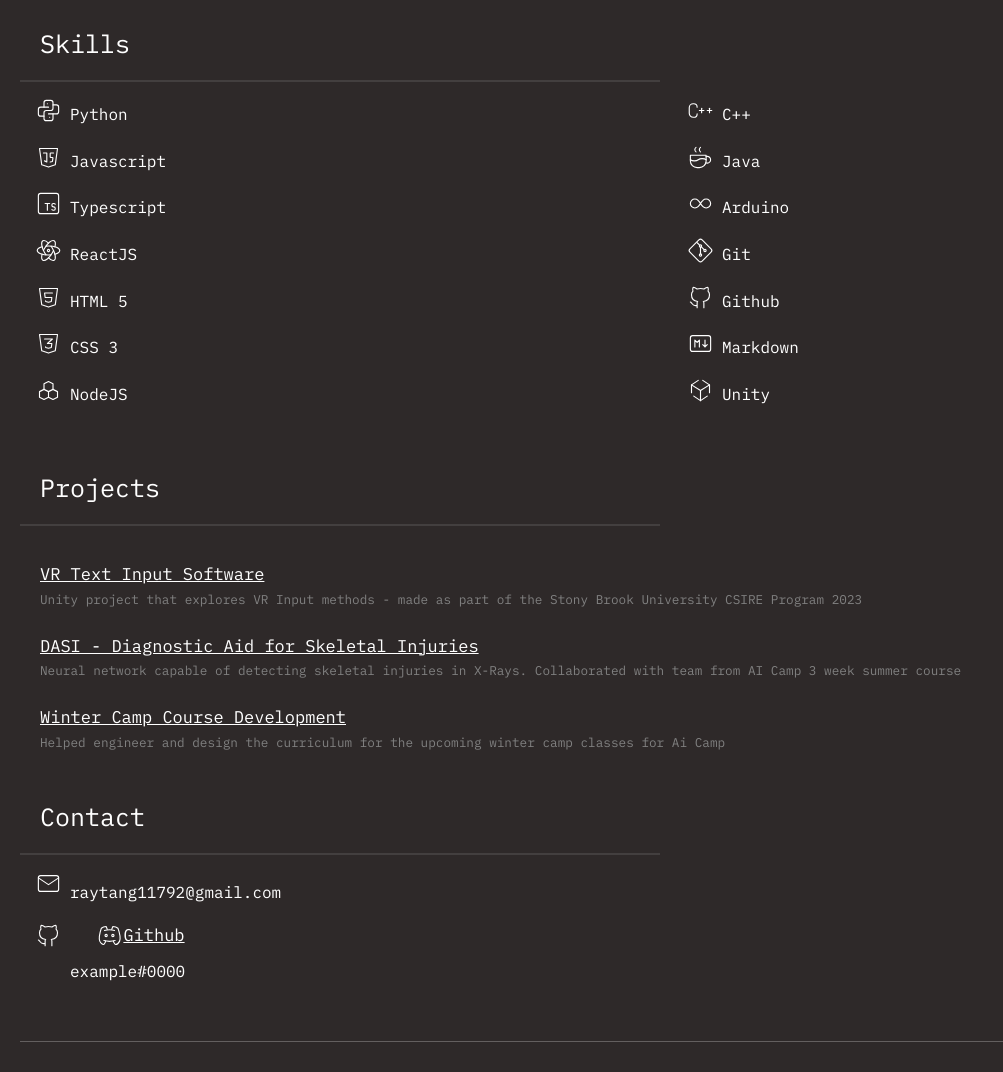
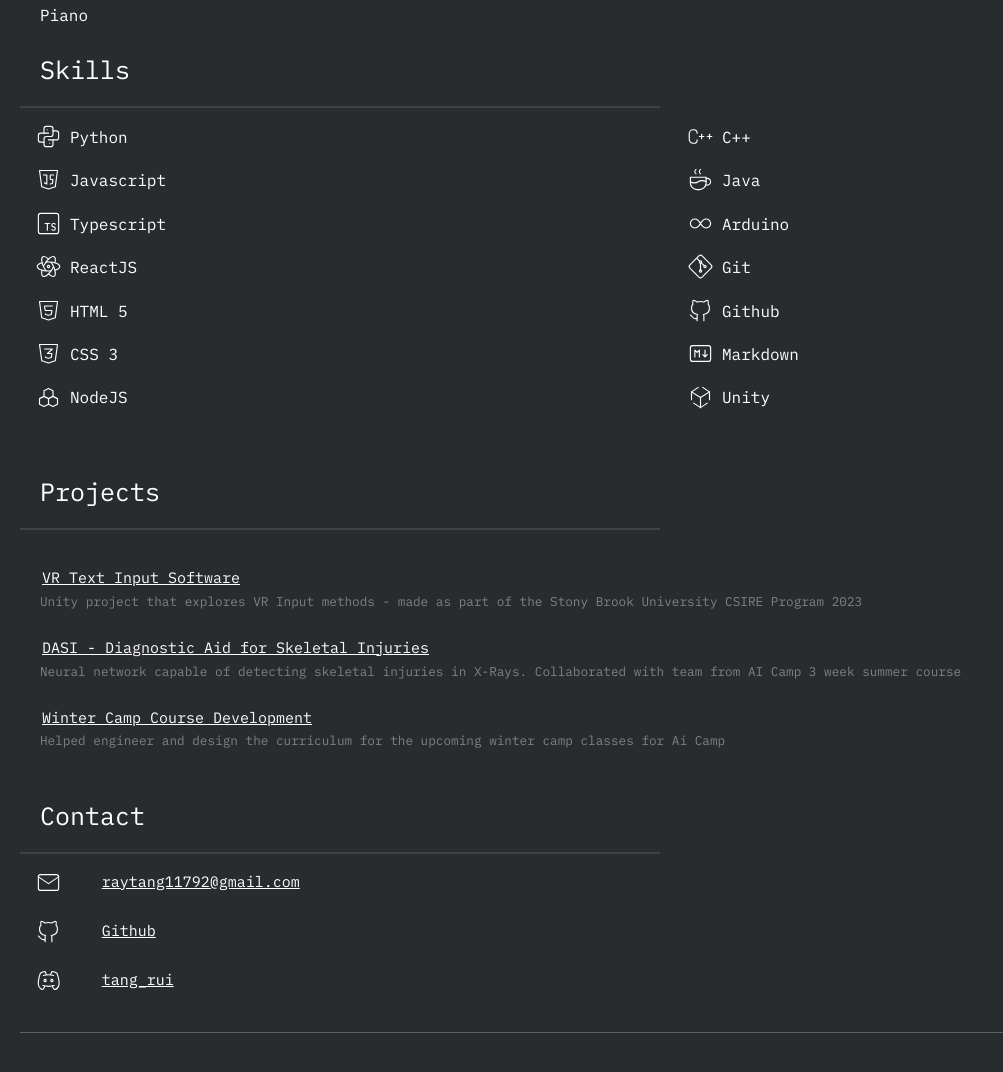
Before and after one commit to Ray0716/portfolio, a plain HTML site: page index.html in a window 1280 px wide. Shown: the part 546-1618 px from the top of the page, without its empty margins (0-1003 px from the left). Drawn offline with nearby package versions, Linux system fonts and the light colour scheme; files that its build step writes are made by us from their sources.

Commit message:
edit css

```diff
--- a/index.html
+++ b/index.html
@@ -26,7 +26,12 @@
 
    <link rel="stylesheet" href = "style.css">
 
-
+     <style>body {
+        body {
+  background-color: #2E2929;
+}
+     }
+     </style>
 
 
 
@@ -90,7 +95,7 @@
 
 
 
-      <p>- thx for coming lol <br>- i have another website in progress, this one is just temporary</p><br>
+      <p>- thx for coming lol <br>- i have another website in progress, this one is just temporary</p><br><p>Piano </p>
 
 
 <div >
@@ -284,20 +289,26 @@
 
     <hr class = "hr_small" style="margin-bottom:15px;">
 
+    <div>
 <svg xmlns="http://www.w3.org/2000/svg" class="small_icon" width="24" height="24" viewBox="0 0 24 24" stroke-width="2" stroke="currentColor" fill="none" stroke-linecap="round" stroke-linejoin="round">
    <path stroke="none" d="M0 0h24v24H0z" fill="none"></path>
    <rect x="3" y="5" width="18" height="14" rx="2"></rect>
    <polyline points="3 7 12 13 21 7"></polyline>
-</svg><p class="skill_text"> raytang11792@gmail.com</p>
+</svg>
 
-
-
+<a href = "https://mailto:raytang11792@gmail.com/" class="contact" > raytang11792@gmail.com</a>
+</div>
+<br>
+<div>
 <svg xmlns="http://www.w3.org/2000/svg" class="small_icon" width="24" height="24" viewBox="0 0 24 24" stroke-width="2" stroke="currentColor" fill="none" stroke-linecap="round" stroke-linejoin="round">
    <path stroke="none" d="M0 0h24v24H0z" fill="none"></path>
    <path d="M9 19c-4.3 1.4 -4.3 -2.5 -6 -3m12 5v-3.5c0 -1 .1 -1.4 -.5 -2c2.8 -.3 5.5 -1.4 5.5 -6a4.6 4.6 0 0 0 -1.3 -3.2a4.2 4.2 0 0 0 -.1 -3.2s-1.1 -.3 -3.5 1.3a12.3 12.3 0 0 0 -6.2 0c-2.4 -1.6 -3.5 -1.3 -3.5 -1.3a4.2 4.2 0 0 0 -.1 3.2a4.6 4.6 0 0 0 -1.3 3.2c0 4.6 2.7 5.7 5.5 6c-.6 .6 -.6 1.2 -.5 2v3.5"></path>
-</svg><a href="https://github.com/Ray0716"> Github</a>
+</svg>
 
-
+<a href="https://github.com/Ray0716" class="contact"> Github</a>
+</div>
+<br>
+<div>
 <svg xmlns="http://www.w3.org/2000/svg" class="small_icon" width="24" height="24" viewBox="0 0 24 24" stroke-width="2" stroke="currentColor" fill="none" stroke-linecap="round" stroke-linejoin="round">
    <path stroke="none" d="M0 0h24v24H0z" fill="none"></path>
    <circle cx="9" cy="12" r="1"></circle>
@@ -306,8 +317,10 @@
    <path d="M7 16.5c3.5 1 6.5 1 10 0"></path>
    <path d="M15.5 17c0 1 1.5 3 2 3c1.5 0 2.833 -1.667 3.5 -3c.667 -1.667 .5 -5.833 -1.5 -11.5c-1.457 -1.015 -3 -1.34 -4.5 -1.5l-1 2.5"></path>
    <path d="M8.5 17c0 1 -1.356 3 -1.832 3c-1.429 0 -2.698 -1.667 -3.333 -3c-.635 -1.667 -.476 -5.833 1.428 -11.5c1.388 -1.015 2.782 -1.34 4.237 -1.5l1 2.5"></path>
-</svg><p class="skill_text"> example#0000</p>
+</svg>
+<a class="contact"> tang_rui</a>
 
+</div>
 
 
 
--- a/style.css
+++ b/style.css
@@ -1,7 +1,7 @@
 
 
 body {
-  background-color: #2E2929;
+  background-color: #292c2e;
 }
 
 
@@ -43,16 +43,13 @@
 
 
 a {
-  color: white;
-  font-family: IBM Plex Mono, Regular;
-  word-wrap: break-word;
-  line-height: 1.6;
-/*   padding-left: 40px;  */
-  font-size: 17px;
-  padding-bottom: 0px;
-  margin-bottom:0px;
+  font-size: 15px;
+  padding-top: 0px;
   margin-top: 0px;
-  margin: 0px;
+  margin-left: 2px;
+  margin-bottom: 54px;
+  color: rgb(255, 252, 252);
+
 
 }
 
@@ -147,8 +144,22 @@
 
 .skill_text {
   margin-left: 30px;
+  padding-top: 0.3%;
+
+}
+
+.contact {
+  font-size: 15px;
+  padding-bottom: 1%;
+  margin-bottom: 2%;
+  color: rgb(185, 185, 185);
+  margin-left: 0px;
   padding-top: 0.8%;
-
+  color: white;
+  font-family: IBM Plex Mono, Regular;
+  word-wrap: break-word;
+  line-height: 1.6;
+  padding-left: 40px;
 }
 
 
```
